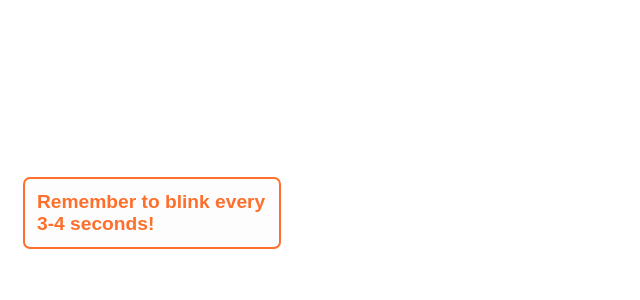
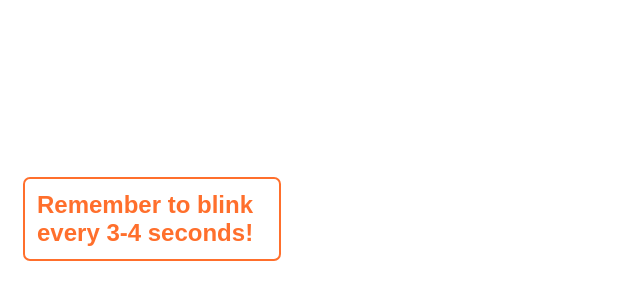
Before and after one commit to ChaitanyaRS06/HCI-project-website, a React (Create React App) app: page /remindertest in a window 1280 px wide. Shown: the part 78-378 px from the top of the page, without its empty margins (0-640 px from the left). Built offline with nearby package versions, Linux system fonts and the light colour scheme.

Commit message:
reminder updates

```diff
--- a/src/components/ReminderComponent.js
+++ b/src/components/ReminderComponent.js
@@ -1,7 +1,7 @@
 import React, { useState, useEffect } from 'react';
 import "../styles/Reminder.css"; // Import the CSS file with dark styling
 
-const ReminderComponent = () => {
+const ReminderComponent = ({ bgColor }) => {
   const [reminder, setReminder] = useState('');
   const [isVisible, setIsVisible] = useState(false);
 
@@ -23,7 +23,7 @@ const ReminderComponent = () => {
   return (
     <div>
       {isVisible && (
-        <div className="reminder">
+        <div className="reminder" style={{ backgroundColor: bgColor }}>
           <strong>{reminder}</strong>
         </div>
       )}
--- a/src/pages/ReminderDarkMode.js
+++ b/src/pages/ReminderDarkMode.js
@@ -15,7 +15,7 @@ const ReminderDarkMode = () => {
 
     return (
         <>
-            <ReminderComponent />
+            <ReminderComponent bgColor="black"/>
             <div className="dark-mode">
                 <body>
                     <div class="site">
--- a/src/styles/Reminder.css
+++ b/src/styles/Reminder.css
@@ -2,7 +2,6 @@
 .reminder {
     position: fixed;
     color: #ff6f2c;
-    background-color: #f2f2f227;
     padding: 12px;
     margin: 15px;
     border: 2px solid #ff6f2c;
@@ -11,7 +10,7 @@
     border-radius: 7px;
     font-weight: bold;
     text-align: left;
-    font-size: 1.2em;
+    font-size: 1.5em;
     max-width: 18%;
     top: 30%;
   }
```
Also changed, not shown: src/pages/ReminderLightMode.js.
